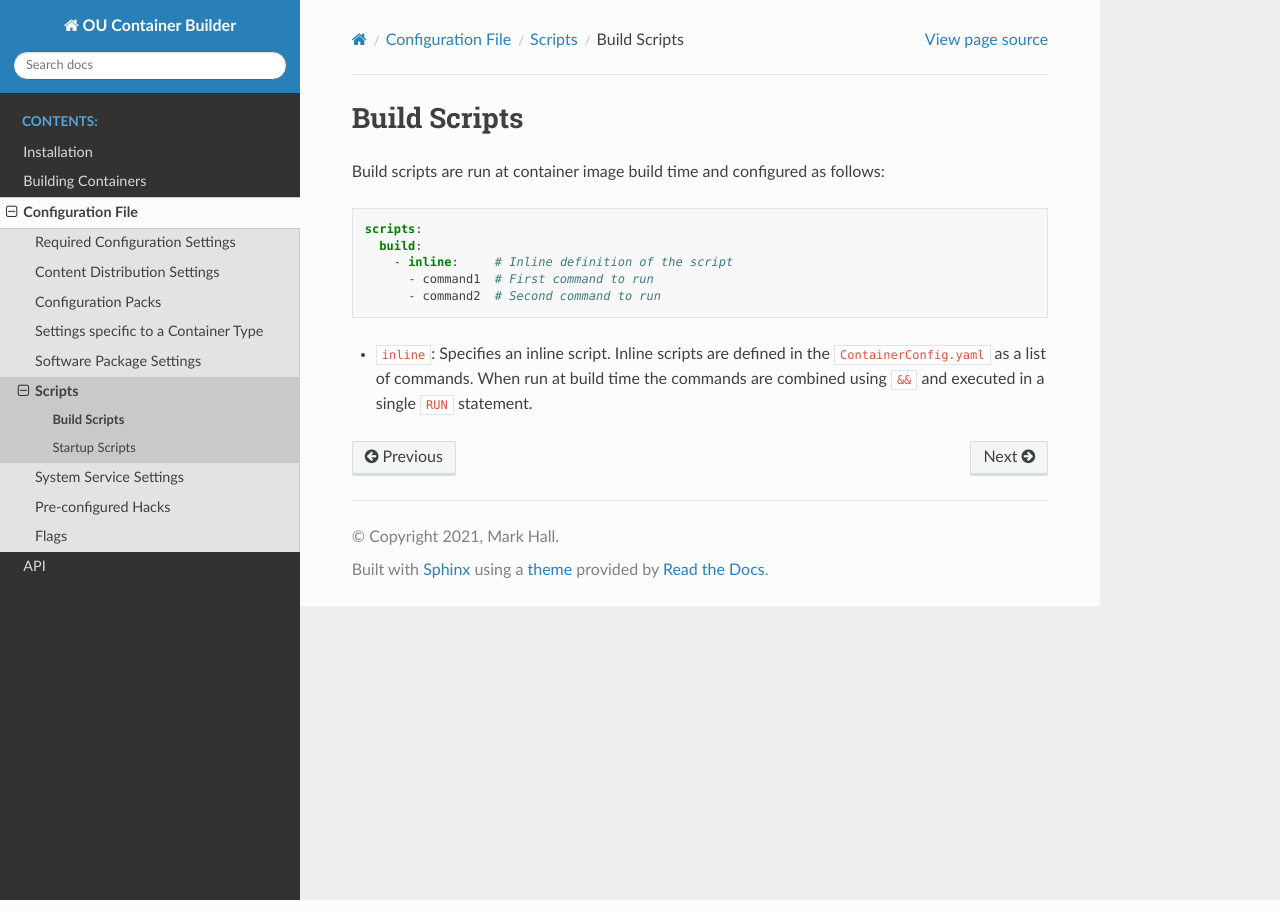
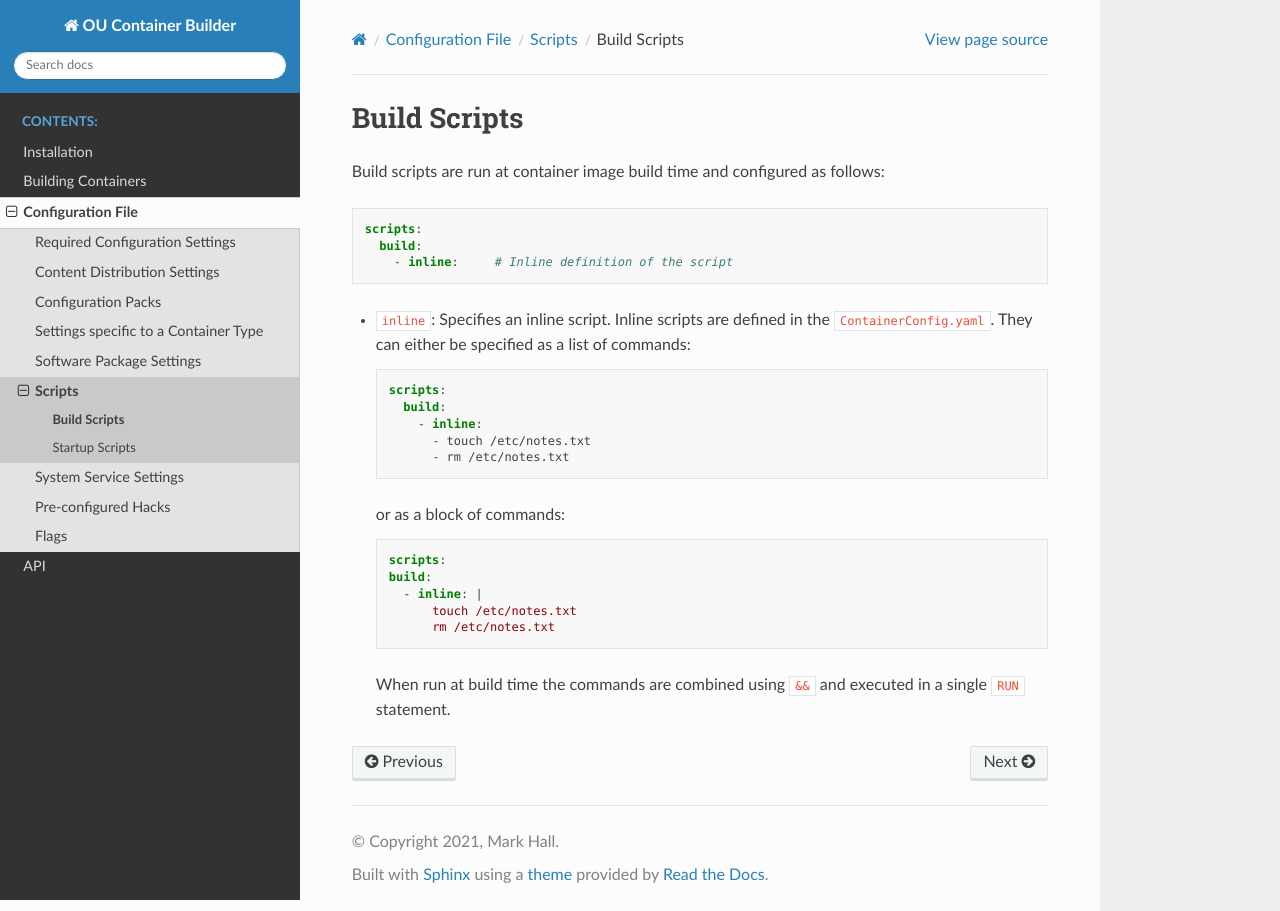
Before and after one commit to ouseful-PR/ou-container-builder, a Sphinx documentation site: the page built from docs/configuration/scripts/build.rst, in a window 1280 px wide. Built offline with Sphinx 7.4.7 and the Read the Docs theme 2.0.0, drawn with Linux system fonts in a browser that asks for light colours.

Commit message:
Allow specifying scripts as text blocsk

```diff
--- a/docs/configuration/scripts/build.rst
+++ b/docs/configuration/scripts/build.rst
@@ -8,8 +8,26 @@ Build scripts are run at container image build time and configured as follows:
     scripts:
       build:
         - inline:     # Inline definition of the script
-          - command1  # First command to run
-          - command2  # Second command to run
 
-* ``inline``: Specifies an inline script. Inline scripts are defined in the ``ContainerConfig.yaml`` as a list of
-  commands. When run at build time the commands are combined using ``&&`` and executed in a single ``RUN`` statement.
+* ``inline``: Specifies an inline script. Inline scripts are defined in the ``ContainerConfig.yaml``. They can either
+  be specified as a list of commands:
+
+  .. sourcecode:: yaml
+
+      scripts:
+        build:
+          - inline:
+            - touch /etc/notes.txt
+            - rm /etc/notes.txt
+
+  or as a block of commands:
+
+  .. sourcecode:: yaml
+
+      scripts:
+      build:
+        - inline: |
+            touch /etc/notes.txt
+            rm /etc/notes.txt
+
+  When run at build time the commands are combined using ``&&`` and executed in a single ``RUN`` statement.
```
Also changed, not shown: 2 other files.
